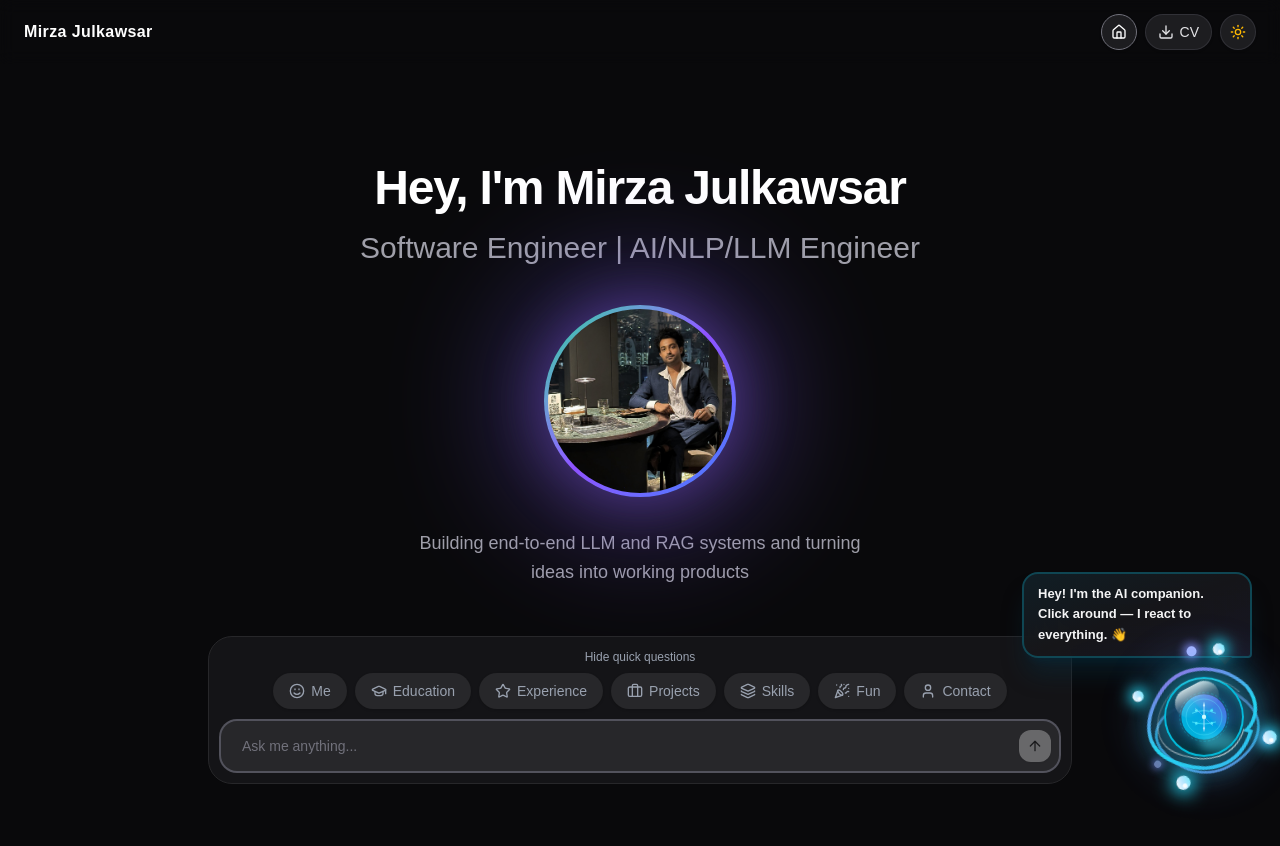
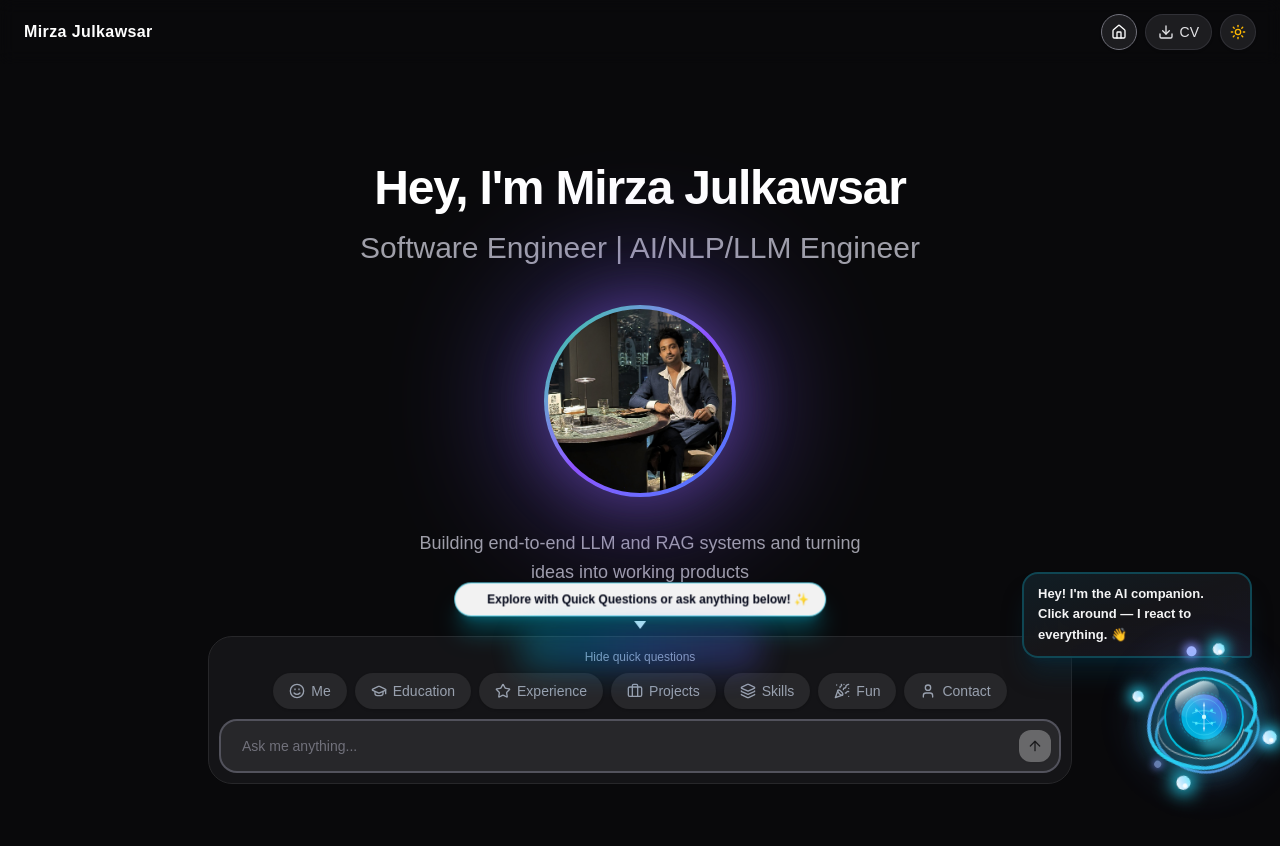
Before and after one commit to Mirza-pranto/AI-Portfolio, a Next.js app: page / in a window 1280 px wide. Shown: the top 846 px of the page. Built offline with nearby package versions, Linux system fonts and the light colour scheme.

Commit message:
compilance guidance to chat box fixed

```diff
--- a/src/app/layout.tsx
+++ b/src/app/layout.tsx
@@ -2,6 +2,7 @@ import type { Metadata } from "next";
 import { Geist, Geist_Mono } from "next/font/google";
 import ThemeProvider from "@/components/ThemeProvider";
 import AICompanion from "@/components/AICompanion";
+import HomeGuideOrb from "@/components/HomeGuideOrb";
 import "./globals.css";
 
 const geistSans = Geist({
@@ -33,6 +34,8 @@ export default function RootLayout({
           {children}
           {/* AI Companion — floats globally over all pages */}
           <AICompanion />
+          {/* Home Guide Aura Spark — guides new users from companion to quick questions */}
+          <HomeGuideOrb />
         </ThemeProvider>
       </body>
     </html>
--- a/src/components/AICompanion.tsx
+++ b/src/components/AICompanion.tsx
@@ -99,6 +99,8 @@ function AICompanion() {
   const [isThinking, setIsThinking] = useState(false);
   const [isPageTransitioning, setIsPageTransitioning] = useState(false);
   const [spinTrigger, setSpinTrigger] = useState(0);
+  const clickCountRef = useRef(0);
+  const clickResetTimerRef = useRef<ReturnType<typeof setTimeout> | null>(null);
   const timerRef = useRef<ReturnType<typeof setTimeout> | null>(null);
   const abortRef = useRef<AbortController | null>(null);
   const prevExpandedRef = useRef<string | null>(null);
@@ -113,6 +115,39 @@ function AICompanion() {
     },
     [setCompanionMessage]
   );
+
+  /* ── Click reaction handler with escalating dizzy dialogue ── */
+  const handleAvatarClick = useCallback(() => {
+    setSpinTrigger((s) => s + 1);
+    clickCountRef.current += 1;
+
+    // Reset rapid-click counter after 6 seconds of calm
+    if (clickResetTimerRef.current) clearTimeout(clickResetTimerRef.current);
+    clickResetTimerRef.current = setTimeout(() => {
+      clickCountRef.current = 0;
+    }, 6000);
+
+    const count = clickCountRef.current;
+    if (count === 1) {
+      showMessage("Oh, hoo.... ho... that was a smooth spin! 🌀✨", 4000);
+    } else if (count === 2) {
+      showMessage("Whoa, again?! You really like that 360 spin, don't you? 💫", 4500);
+    } else if (count === 3) {
+      showMessage("Hold on... my gyro sensors are getting a little dizzy! 😵‍💫", 5000);
+    } else if (count === 4) {
+      showMessage("Hey! Stop spinning me! My neural weights might get tangled! 🧠⚡", 5500);
+    } else if (count === 5) {
+      showMessage("Warning: Centrifugal overflow! My code is literally gonna mix up! 📜💥", 6000);
+    } else {
+      const dizzyQuips = [
+        "100101... wait, did a semicolon just fly out of my stack?! 🌀😵",
+        "Error 418: Companion is currently dizzy. Please let me catch my balance! 💫",
+        "If my RAG pipeline starts hallucinating cat pictures, it's totally your fault! 🐱⚠️",
+        "Look at me goooooo! But seriously, I'm feeling nauseous in binary! 0_0",
+      ];
+      showMessage(dizzyQuips[(count - 6) % dizzyQuips.length], 6000);
+    }
+  }, [showMessage]);
 
   /* ── Fetch AI-generated project reaction ── */
   const fetchProjectReaction = useCallback(
@@ -164,12 +199,14 @@ function AICompanion() {
     if (expandedItemType === 'project' && expandedItemId) {
       setSpinTrigger((s) => s + 1);
       fetchProjectReaction(expandedItemId);
+    } else if (expandedItemType === 'skill') {
+      setSpinTrigger((s) => s + 1);
+      const skillName = expandedItemId;
+      showMessage(skillName ? `Checking out projects powered by ${skillName}? Let's see the stack! ⚡` : getRandomFrom(SKILL_MESSAGES));
     } else if (expandedItemType === 'education') {
       showMessage(getRandomFrom(EDUCATION_MESSAGES));
     } else if (expandedItemType === 'experience') {
       showMessage(getRandomFrom(EXPERIENCE_MESSAGES));
-    } else if (expandedItemType === 'skill') {
-      showMessage(getRandomFrom(SKILL_MESSAGES));
     } else if (expandedItemType === 'fun') {
       showMessage(getRandomFrom(FUN_MESSAGES));
     } else if (expandedItemType === null) {
@@ -238,6 +275,7 @@ function AICompanion() {
   useEffect(() => {
     return () => {
       if (timerRef.current) clearTimeout(timerRef.current);
+      if (clickResetTimerRef.current) clearTimeout(clickResetTimerRef.current);
       if (abortRef.current) abortRef.current.abort();
     };
   }, []);
@@ -323,11 +361,7 @@ function AICompanion() {
           }
           whileHover={{ scale: 1.1, y: -4 }}
           whileTap={{ scale: 0.92 }}
-          onClick={() => {
-            setSpinTrigger((s) => s + 1);
-            const greeting = PAGE_GREETINGS[activePage];
-            if (greeting) showMessage(greeting);
-          }}
+          onClick={handleAvatarClick}
           className="cursor-pointer relative"
           title="Click to interact!"
         >
--- /dev/null
+++ b/src/components/HomeGuideOrb.tsx
@@ -0,0 +1,164 @@
+'use client';
+
+import { useState, useEffect } from 'react';
+import { motion, AnimatePresence } from 'framer-motion';
+import { usePortfolioStore } from '@/lib/store';
+
+export default function HomeGuideOrb() {
+  const activePage = usePortfolioStore((s) => s.activePage);
+  const [showFlight, setShowFlight] = useState(false);
+  const [showArrivalPulse, setShowArrivalPulse] = useState(false);
+
+  useEffect(() => {
+    // Only trigger on the home page
+    if (activePage === 'home') {
+      // Small delay after home page mounts
+      const flightTimer = setTimeout(() => {
+        setShowFlight(true);
+      }, 1000);
+
+      // Arrival at the bottom interface after flight completes
+      const arrivalTimer = setTimeout(() => {
+        setShowFlight(false);
+        setShowArrivalPulse(true);
+      }, 2600);
+
+      // Dissolve the arrival guide pulse after teaching the user
+      const cleanupTimer = setTimeout(() => {
+        setShowArrivalPulse(false);
+      }, 6200);
+
+      return () => {
+        clearTimeout(flightTimer);
+        clearTimeout(arrivalTimer);
+        clearTimeout(cleanupTimer);
+      };
+    } else {
+      setShowFlight(false);
+      setShowArrivalPulse(false);
+    }
+  }, [activePage]);
+
+  if (activePage !== 'home') return null;
+
+  return (
+    <>
+      {/* ── 1. The Flying Aura Orb traveling from Companion (bottom-right) to Bottom Interface ── */}
+      <AnimatePresence>
+        {showFlight && (
+          <motion.div
+            key="flying-orb"
+            className="fixed z-40 pointer-events-none"
+            initial={{
+              left: 'calc(100% - 28px)',
+              bottom: '28px',
+              scale: 0.2,
+              opacity: 0,
+            }}
+            animate={{
+              left: ['calc(100% - 28px)', 'calc(100% - 80px)', '75vw', '50vw'],
+              bottom: ['28px', '160px', '220px', '95px'],
+              scale: [0.2, 1.3, 1.1, 0.5],
+              opacity: [0, 1, 1, 0.8],
+            }}
+            exit={{ opacity: 0, scale: 0.2 }}
+            transition={{
+              duration: 1.6,
+              ease: [0.25, 0.1, 0.25, 1],
+              times: [0, 0.35, 0.7, 1],
+            }}
+            style={{ transform: 'translateX(-50%)' }}
+          >
+            {/* Luminous Outer Flare */}
+            <div className="relative flex items-center justify-center">
+              <motion.div
+                className="w-16 h-16 rounded-full"
+                style={{
+                  background:
+                    'radial-gradient(circle, rgba(56,189,248,0.95) 0%, rgba(37,99,235,0.7) 45%, rgba(99,102,241,0.2) 75%, transparent 100%)',
+                  filter: 'blur(10px)',
+                }}
+                animate={{ scale: [1, 1.25, 1] }}
+                transition={{ duration: 0.5, repeat: Infinity }}
+              />
+
+              {/* Glowing Core Spark */}
+              <div className="absolute w-6 h-6 rounded-full bg-gradient-to-tr from-white via-cyan-200 to-blue-400 shadow-[0_0_16px_4px_#38bdf8]" />
+
+              {/* Trailing Comet Tail */}
+              <motion.div
+                className="absolute w-20 h-3 -rotate-45 rounded-full bg-gradient-to-r from-transparent via-cyan-400/40 to-transparent blur-[2px]"
+                animate={{ opacity: [0.4, 0.9, 0.4] }}
+                transition={{ duration: 0.4, repeat: Infinity }}
+              />
+            </div>
+          </motion.div>
+        )}
+      </AnimatePresence>
+
+      {/* ── 2. Arrival Halo & Guide Tooltip over the Bottom Quick Questions / Chat ── */}
+      <AnimatePresence>
+        {showArrivalPulse && (
+          <motion.div
+            key="arrival-pulse"
+            initial={{ opacity: 0, scale: 0.9, y: 15 }}
+            animate={{ opacity: 1, scale: 1, y: 0 }}
+            exit={{ opacity: 0, scale: 0.95, y: -10 }}
+            transition={{ duration: 0.5, ease: 'easeOut' }}
+            className="fixed bottom-[135px] left-1/2 -translate-x-1/2 z-40 pointer-events-none flex flex-col items-center"
+          >
+            {/* Pulsing Target Ring pointing down to quick questions */}
+            <div className="relative flex flex-col items-center">
+              {/* Tooltip Bubble */}
+              <motion.div
+                animate={{ y: [0, -5, 0] }}
+                transition={{ duration: 1.8, repeat: Infinity, ease: 'easeInOut' }}
+                className="
+                  flex items-center gap-2
+                  px-4 py-2 rounded-full
+                  bg-slate-900/90 dark:bg-white/95
+                  text-white dark:text-slate-950
+                  shadow-xl shadow-cyan-500/20 dark:shadow-cyan-400/30
+                  border border-cyan-400/50 dark:border-cyan-500/60
+                  backdrop-blur-md
+                  text-xs font-semibold
+                "
+              >
+                <span className="w-2 h-2 rounded-full bg-cyan-400 dark:bg-blue-600 animate-ping" />
+                <span>Explore with Quick Questions or ask anything below! ✨</span>
+              </motion.div>
+
+              {/* Downward Pointer Triangle */}
+              <div
+                className="
+                  w-0 h-0
+                  border-l-[6px] border-l-transparent
+                  border-r-[6px] border-r-transparent
+                  border-t-[8px] border-t-slate-900/90 dark:border-t-white/95
+                "
+              />
+
+              {/* Glowing Aura Ripple expanding into the navigation pills */}
+              <motion.div
+                className="
+                  w-48 h-8 rounded-full mt-1
+                  bg-gradient-to-r from-cyan-400/30 via-blue-500/40 to-indigo-500/30
+                  blur-[12px]
+                "
+                animate={{
+                  scale: [0.9, 1.3, 0.9],
+                  opacity: [0.5, 0.9, 0.5],
+                }}
+                transition={{
+                  duration: 2,
+                  repeat: Infinity,
+                  ease: 'easeInOut',
+                }}
+              />
+            </div>
+          </motion.div>
+        )}
+      </AnimatePresence>
+    </>
+  );
+}
```
